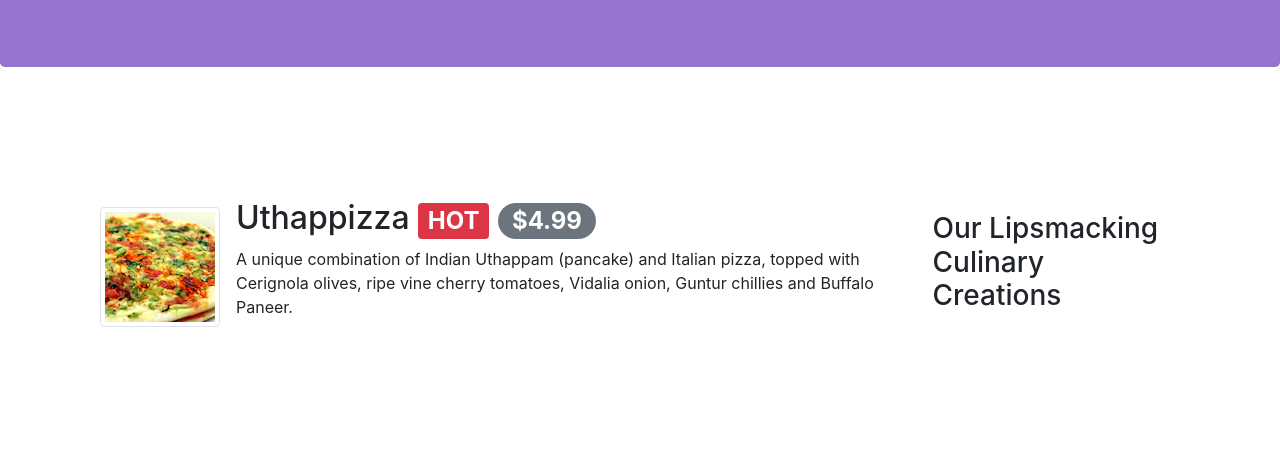
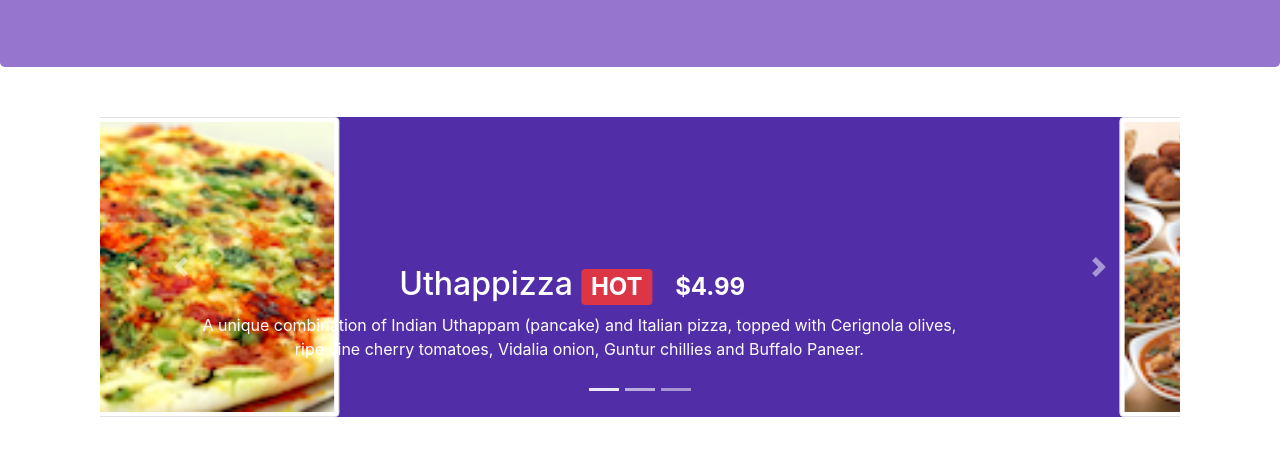
Before and after one commit to susangi/Project-Bootstrap-4, a website: page index.html in a window 1280 px wide. Shown: the part 267-731 px from the top of the page. Drawn offline with nearby package versions, Linux system fonts and the light colour scheme.

Commit message:
Carousel

```diff
--- a/CSS/styles.css
+++ b/CSS/styles.css
@@ -48,3 +48,17 @@ tab-content {
     border-bottom: 1px solid #ddd;
     padding: 10px;
 }
+.carousel {
+    background:#512DA8;
+}
+
+.carousel-item {
+  height: 300px;
+}
+
+.carousel-item img {
+    position: absolute;
+    top: 0;
+    left: 0;
+    min-height: 300px;
+}
--- a/index.html
+++ b/index.html
@@ -97,8 +97,50 @@
     </header>
 
     <div class="container">
-        <div class="row row-content align-items-center">
-            <div class="col-12 order-sm-last col-sm-4 col-md-3">
+        <div class="row row-content">
+           <div class="col">
+                <div id="mycarousel" class="carousel slide" data-ride="carousel">
+                    <div class="carousel-inner" role="listbox">
+                        <div class="carousel-item active">
+                            <img class="d-flex mr-3 img-thumbnail align-self-center" src="img/img/uthappizza.png" alt="uthappizza"/>
+                            <div class="carousel-caption d-none d-md-block">
+                                <h2>Uthappizza <span class="badge badge-danger">HOT</span> <span class="badge badge-pill badge-default">$4.99</span></h2>
+                                <p class="d-none d-sm-block">A unique combination of Indian Uthappam (pancake) and Italian pizza, topped with Cerignola olives, ripe vine cherry tomatoes, Vidalia onion, Guntur chillies and Buffalo Paneer.</p>
+                            </div>
+                        </div>
+                        <div class="carousel-item">
+                            <img class="d-flex mr-3 img-thumbnail align-self-center" src="img/img/buffet.png" alt="buffet"/>
+                            <div class="carousel-caption d-none d-md-block">
+                                <h2 c>Weekend Grand Buffet <span class="badge badge-danger">NEW</span></h2>
+                                <p class="d-none d-sm-block">Featuring mouthwatering combinations with a choice of five different salads, six enticing appetizers, six main entrees and five choicest desserts. Free flowing bubbly and soft drinks. All for just $19.99 per person </p>
+                            </div>
+                        </div>
+                        <div class="carousel-item">
+                            <img class="d-flex mr-3 img-thumbnail align-self-center" src="img/img/alberto.png" alt="Alberto Somayya">
+                            <div class="carousel-caption d-none d-md-block">
+                                    <h2 class="mt-0">Alberto Somayya</h2>
+                                    <h4>Executive Chef</h4>
+                                    <p class="d-none d-sm-block">Award winning three-star Michelin chef with wide International experience having worked closely with whos-who in the culinary world, he specializes in creating mouthwatering Indo-Italian fusion experiences.</p>
+                            </div>
+                        </div>
+                    </div>
+                    <ol class="carousel-indicators">
+                        <li data-target="#mycarousel" data-slide-to="0" class="active"></li>
+                        <li data-target="#mycarousel" data-slide-to="1"></li>
+                        <li data-target="#mycarousel" data-slide-to="2"></li>
+                    </ol>
+                    <a class="carousel-control-prev" href="#mycarousel" role="button" data-slide="prev">
+                        <span class="carousel-control-prev-icon"></span>
+                    </a>
+                    <a class="carousel-control-next" href="#mycarousel" role="button" data-slide="next">
+                        <span class="carousel-control-next-icon"></span>
+                    </a>
+                </div>
+            </div>
+        </div>
+
+        <!-- <div class="row row-content align-items-center"> -->
+            <!-- <div class="col-12 order-sm-last col-sm-4 col-md-3">
                 <h3>Our Lipsmacking Culinary Creations</h3>
             </div>
             <div class="col col-sm order-sm-first col-md">
@@ -110,10 +152,10 @@
                     </div>
                 </div>
             </div>
-        </div>
+        </div> -->
 
 
-        <div class="row row-content align-items-center">
+        <!-- <div class="row row-content align-items-center">
             <div class="col-12 col-sm-4 col-md-3">
                 <h3>This Month's Promotions</h3>
             </div>
@@ -127,9 +169,9 @@
 
                 </div>
             </div>
-        </div>
+        </div> -->
 
-        <div class="row row-content align-items-center">
+       <!--  <div class="row row-content align-items-center">
             <div class="col-12 order-sm-last col-sm-4 col-md-3">
                 <h3>Meet our Culinary Specialists</h3>
             </div>
@@ -147,7 +189,7 @@
                     </div>
                 </div>
             </div>
-        </div>
+        </div> -->
 
         <div class="row row-content align-items-center" id="reserve">
             <div class="d-none d-sm-block col-lg-2">
```
